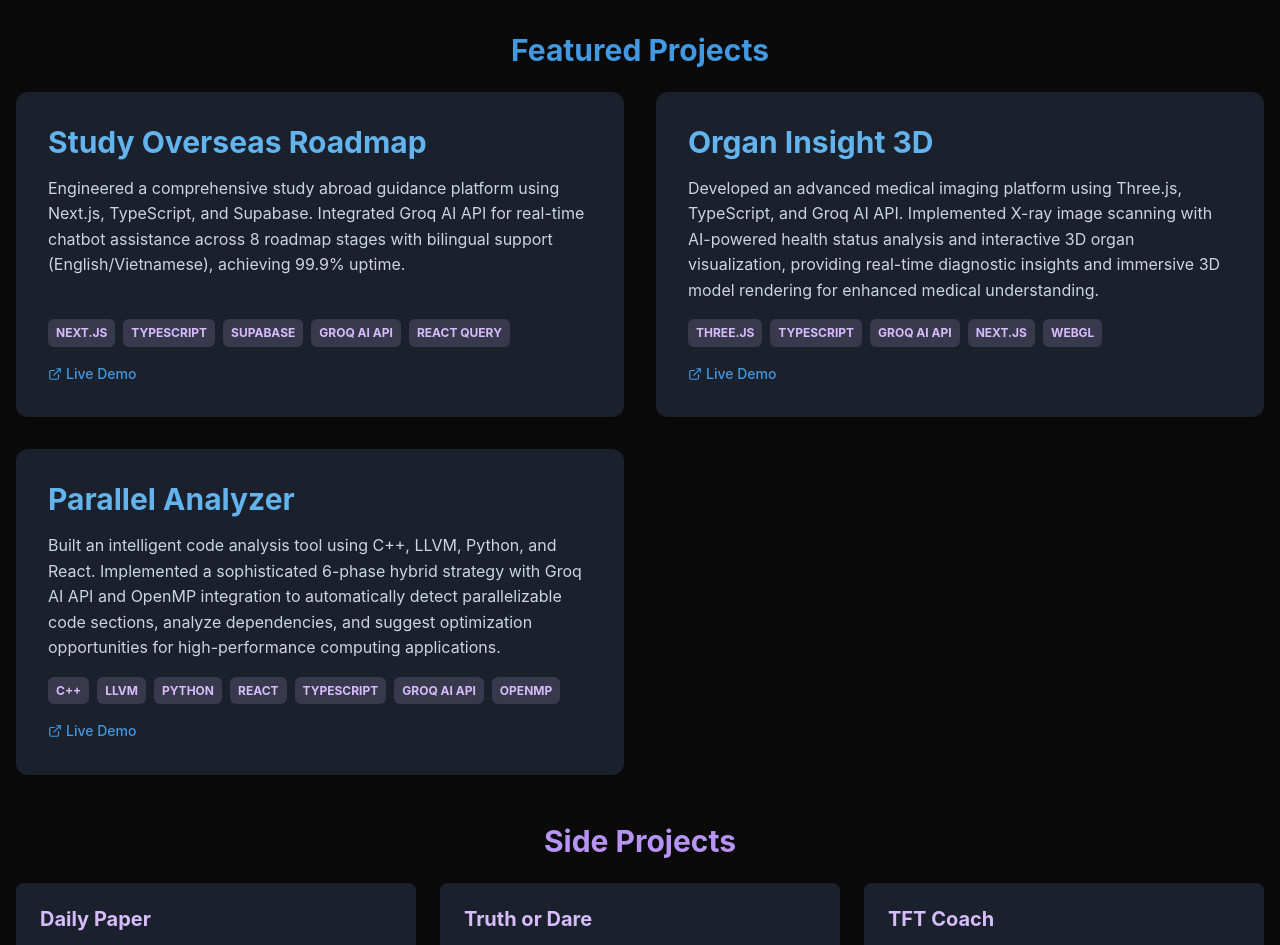
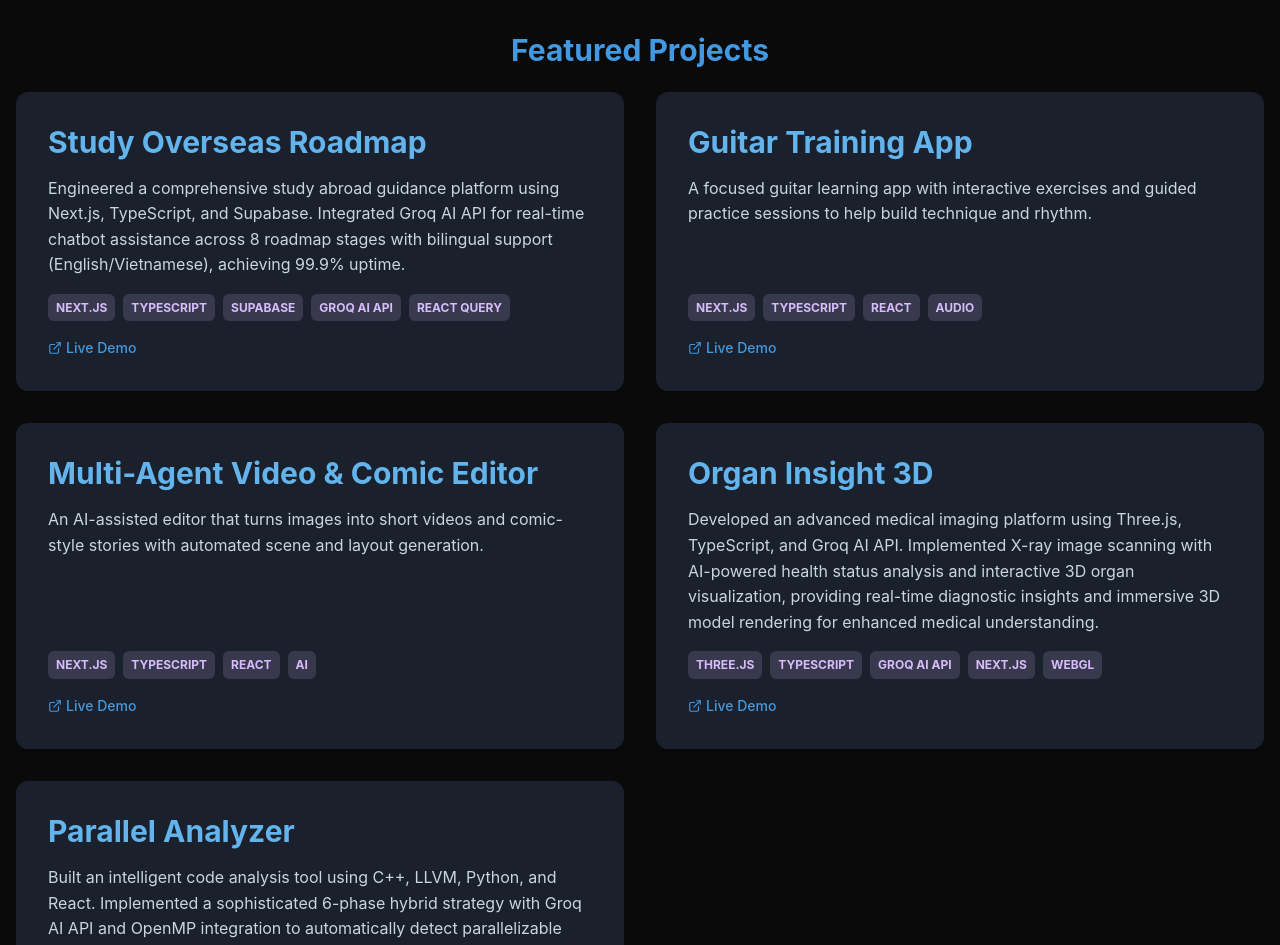
Before and after one commit to hoangtrietdev/triet-portfolio, a Next.js app: page / in a window 1280 px wide. Shown: the part 4740-5685 px from the top of the page. Built offline with nearby package versions, Linux system fonts and the light colour scheme.

Commit message:
chore: update project info

```diff
--- a/src/components/ProjectsSection.tsx
+++ b/src/components/ProjectsSection.tsx
@@ -28,6 +28,20 @@ const ProjectsSection = () => {
       description: 'Engineered a comprehensive study abroad guidance platform using Next.js, TypeScript, and Supabase. Integrated Groq AI API for real-time chatbot assistance across 8 roadmap stages with bilingual support (English/Vietnamese), achieving 99.9% uptime.',
       technologies: ['Next.js', 'TypeScript', 'Supabase', 'Groq AI API', 'React Query'],
       liveUrl: 'https://studyoverseasmap.com/',
+      featured: true,
+    },
+    {
+      title: 'Guitar Training App',
+      description: 'A focused guitar learning app with interactive exercises and guided practice sessions to help build technique and rhythm.',
+      technologies: ['Next.js', 'TypeScript', 'React', 'Audio'],
+      liveUrl: 'https://guitar-training-app.vercel.app/',
+      featured: true,
+    },
+    {
+      title: 'Multi-Agent Video & Comic Editor',
+      description: 'An AI-assisted editor that turns images into short videos and comic-style stories with automated scene and layout generation.',
+      technologies: ['Next.js', 'TypeScript', 'React', 'AI'],
+      liveUrl: 'https://multi-agent-video-editor.vercel.app/',
       featured: true,
     },
     {
@@ -64,7 +78,7 @@ const ProjectsSection = () => {
       technologies: ['Next.js', 'TypeScript', 'React', 'Game API'],
       liveUrl: 'https://tft-coach-nine.vercel.app/',
       featured: false,
-    }
+    },
   ]
 
   const featuredProjects = projects.filter(p => p.featured)
```
